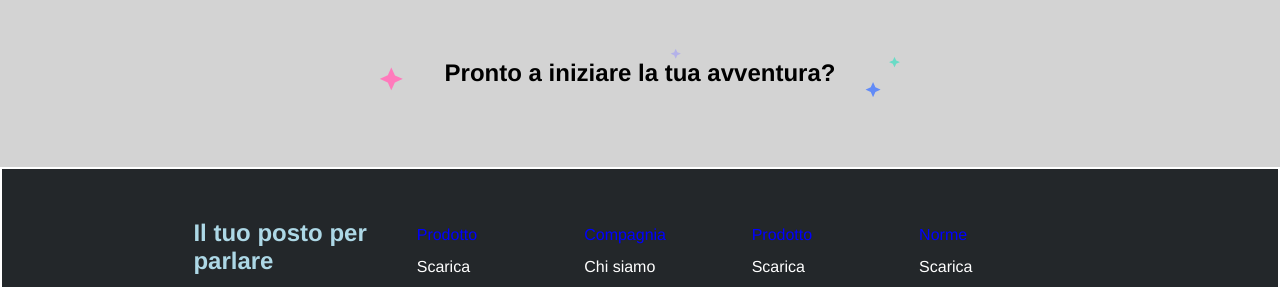
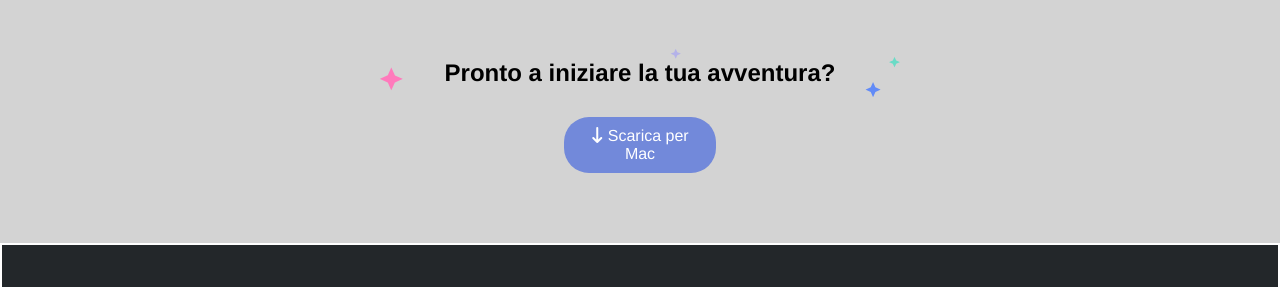
Before and after one commit to mirkosorrentino/htmlcss-discord, a plain HTML site: page index.html in a window 1280 px wide. Shown: the part 2598-2885 px from the top of the page. Drawn offline with Linux system fonts and the light colour scheme.

Commit message:
job completd

```diff
--- a/css/style.css
+++ b/css/style.css
@@ -8,6 +8,11 @@
 a {
     text-decoration: none;
     color: inherit;
+}
+
+:root {
+    --darkblue: #23272A;
+    --middleblue: #7289DA;
 }
 
 /* COMMON */
@@ -136,7 +141,7 @@ ul.list li {
 }
 
 .open {
-    background-color: #23272A;
+    background-color: var(--darkblue);
     display: inline-block;
 }
 
@@ -192,17 +197,25 @@ ul.list li {
     padding: 10px;
 }
 
+.download2 {
+    background-color: var(--middleblue);
+    color: white;
+    width: 17%;
+    margin: 0 auto;
+    margin-top: 20px;
+}
+
 /* FOOTER */
 /* footer first part */
 .footer-section {
     padding: 50px 0;
     /* debug */
-    background-color: #23272A;
+    background-color: var(--darkblue);
     border: 2px solid white;
 }
 
 .lightblue {
-    color: lightblue;
+    color: var(--middleblue);
 }
 
 h3 {
@@ -246,7 +259,7 @@ ul.first-list li {
     width: 25%;
 }
 .aqua-column li:first-child {
-    color: blue;
+    color: var(--middleblue);
 }
 
 /* footer second part */
--- a/index.html
+++ b/index.html
@@ -87,6 +87,7 @@
                     <p>Video e audio a bassa latenza ti faranno sentire come se foste tutti nella stessa stanza. Fai ciao in video, guarda gli amici giocare in streaming, o riunitevi in una sessione di disegno con la condivisione schermo</p>
                     <img src="img/item4-big.svg" alt="fourth discod photo">
                     <h2 class="adventure">Pronto a iniziare la tua avventura?</h2>
+                    <div class="big-button download2"><a href=""><i class="fa-solid fa-arrow-down-long"></i> Scarica per Mac</a></div>
                 </div>
              </div>
         </div>
```
